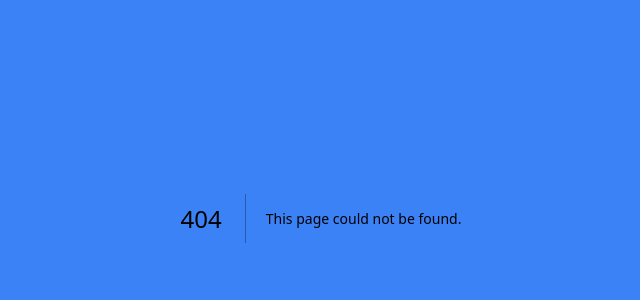
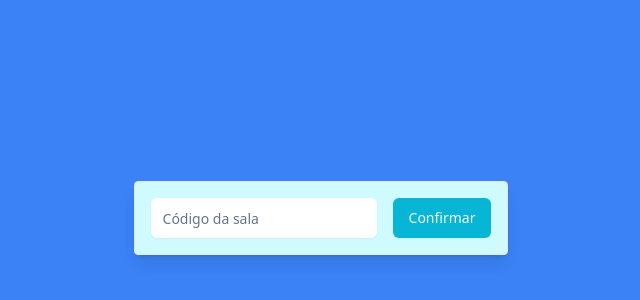
Before and after one commit to hi-im-yan/bingo-app-frontend, a Next.js app: page /enter-game in a window 1280 px wide. Before the commit this address had no page. Shown: the part 182-482 px from the top of the page, without its empty margins (319-959 px from the left). Built offline with nearby package versions, Linux system fonts and the light colour scheme.

Commit message:
feat: enter-room page redirecting to the room with session code

```diff
--- /dev/null
+++ b/app/enter-game/page.tsx
@@ -0,0 +1,38 @@
+"use client";
+
+import { Button } from "@/components/ui/button";
+import { Input } from "@/components/ui/input";
+import { useRouter } from "next/navigation";
+import { useEffect, useState } from "react";
+import axios from "axios";
+
+
+export default function EnterGamePage() {
+  const [roomSession, setRoomSession] = useState("");
+  const router = useRouter();
+
+  async function redirectToGameRoom() {
+    if (roomSession === "" || roomSession === null) {
+      return;
+    }
+    router.push(`/game/room/${roomSession}`);
+  }
+
+  return (
+    <>
+      <div className="flex justify-between h-screen items-center">
+        <div className="flex flex-row m-auto p-4 shadow-lg border rounded bg-cyan-100">
+          <Input
+            className="border-1 mr-4 hover:border-slate-700 shadow-sm focus:border-cyan-500"
+            placeholder="Código da sala"
+            value={roomSession}
+            onChange={(e) => setRoomSession(e.target.value)}
+          />
+          <Button className="bg-cyan-500" onClick={redirectToGameRoom}>
+            Confirmar
+          </Button>
+        </div>
+      </div>
+    </>
+  );
+}
--- a/app/page.tsx
+++ b/app/page.tsx
@@ -9,7 +9,7 @@ export default function Home() {
           <Link href="/create-game">Criar Sala</Link>
         </Button>
         <Button className="text-lg">
-          <Link href="/connect-game">Entrar na sala</Link>
+          <Link href="/enter-game">Entrar na sala</Link>
         </Button>
       </div>
   </div>
```
